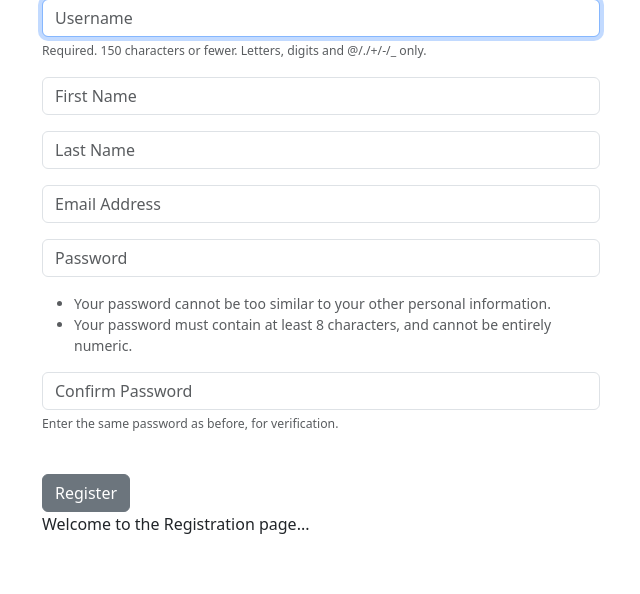
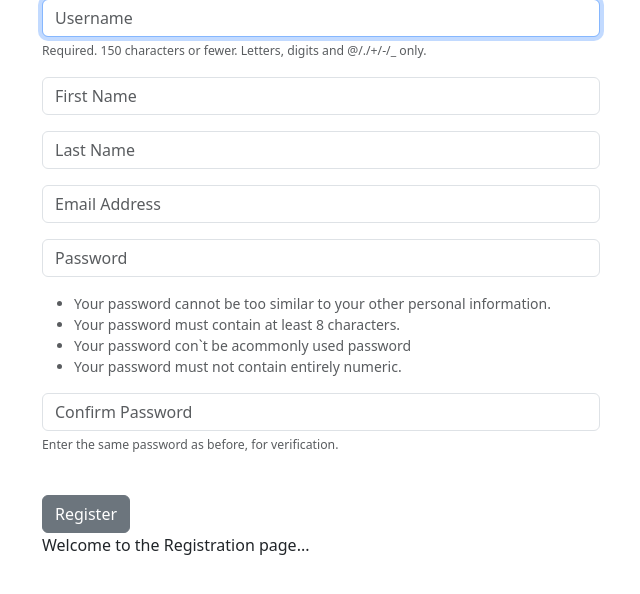
Before and after one commit to onesobad/WebStore_CRM, a Django app: page /register/ in a window 1280 px wide. Shown: the part 161-755 px from the top of the page, without its empty margins (319-959 px from the left). Run offline with Django 5.2, Linux system fonts and the light colour scheme.

Commit message:
User interface is now working ok.

```diff
--- a/website/templates/form.py
+++ b/website/templates/form.py
@@ -59,8 +59,12 @@ class SignUpForm(UserCreationForm):
             'Your password cannot be too similar to your other personal '
             'information.'
             '</li><li>'
-            'Your password must contain at least 8 characters, and cannot be'
-            ' entirely numeric.</li></ul>'
+            'Your password must contain at least 8 characters.''</li><li>'
+            'Your password con`t be acommonly used password '
+            '</li><li>'
+            'Your password must not contain entirely numeric.</li>'
+            '</ul>'
+
         )
 
         self.fields['password2'].widget.attrs['class'] = 'form-control'
--- a/website/templates/register.html
+++ b/website/templates/register.html
@@ -13,7 +13,7 @@
                     Your Form Has Errors
                     {% for field in form %}
                     {% if field.errors %}
-                        {{ field.errors }}
+                    {{ field.errors }}
                     {% endif %}
                     {% endfor %}
                     <button type="button" class="btn-close"
--- a/website/views.py
+++ b/website/views.py
@@ -49,3 +49,4 @@ def register_user(request):
     else:
         form = SignUpForm()
         return render(request, 'register.html', {'form': form})
+    return render(request, 'register.html', {'form': form})
```
Also changed, not shown: website/templates/base.html (line endings or trailing spaces).
